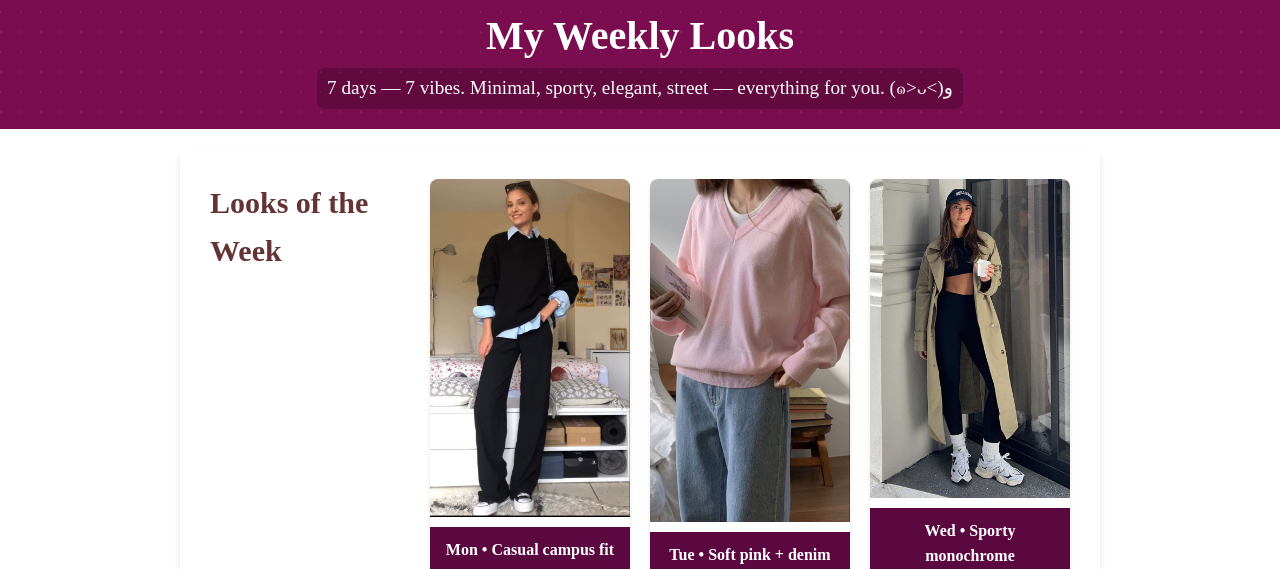
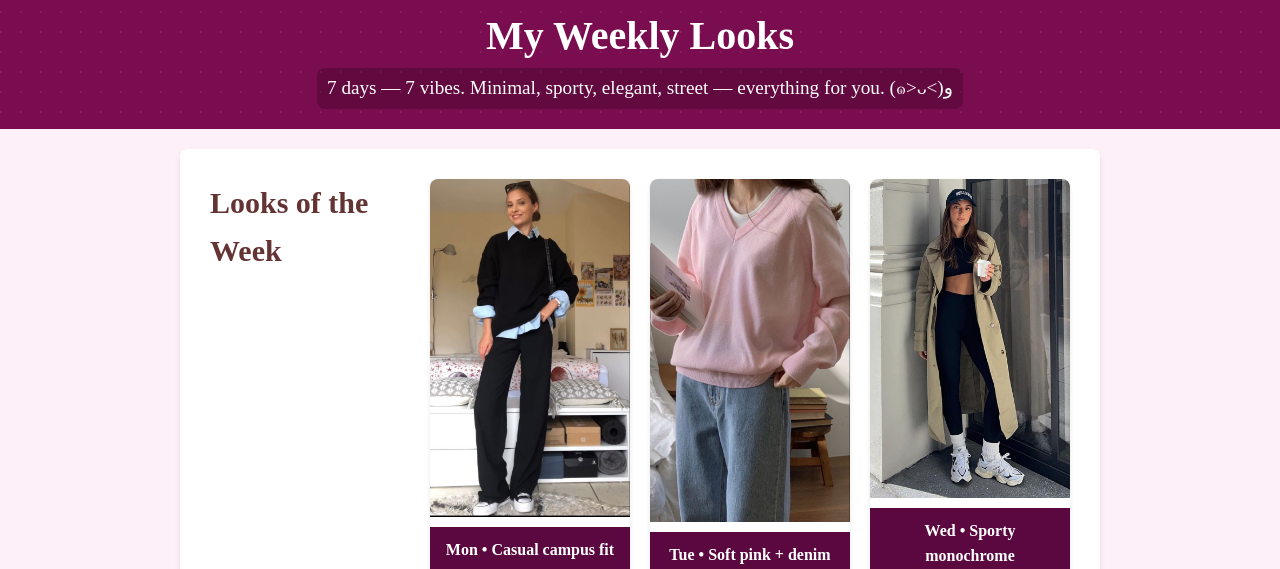
Before and after one commit to Aruzhan38/project_fashion, a plain HTML site: page weekly.html in a window 1280 px wide. Shown: the part 229-798 px from the top of the page. Drawn offline with Linux system fonts and the light colour scheme.

Commit message:
Updated inspiration.html, weekly.html and style.css

```diff
--- a/style.css
+++ b/style.css
@@ -5,7 +5,7 @@
   --tertiary-color: #5a083f;
   --accent-color: #f0cacb;
   --text-color: var(--secondary-color);
-  --bg-color: #ffffff;
+  --bg-color: #fdf0f8;
   --highlight-bg: var(--accent-color);
   --border-radius: 8px;
   --box-shadow: 0 4px 6px rgba(0, 0, 0, 0.1);
```
